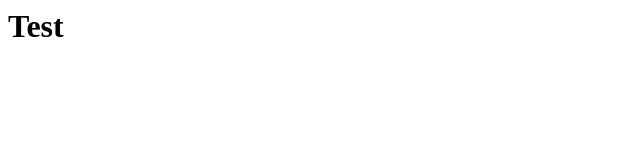
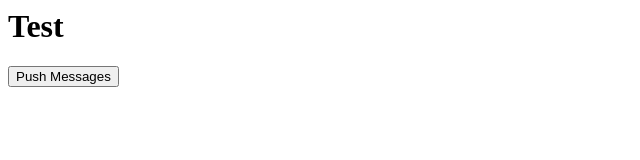
Before and after one commit to Lokesh-Kumar/Lokesh-Kumar.github.io, a plain HTML site: page index.html in a window 1280 px wide. Shown: the whole page, without its empty margins (0-640 px from the left). Drawn offline with Linux system fonts and the light colour scheme.

Commit message:
initial commit

```diff
--- a/index.html
+++ b/index.html
@@ -4,5 +4,6 @@
         <h1>
             Test
         </h1>
+        <button onclick=pushMessages()>Push Messages</button>
     </body>
 </html>
```
